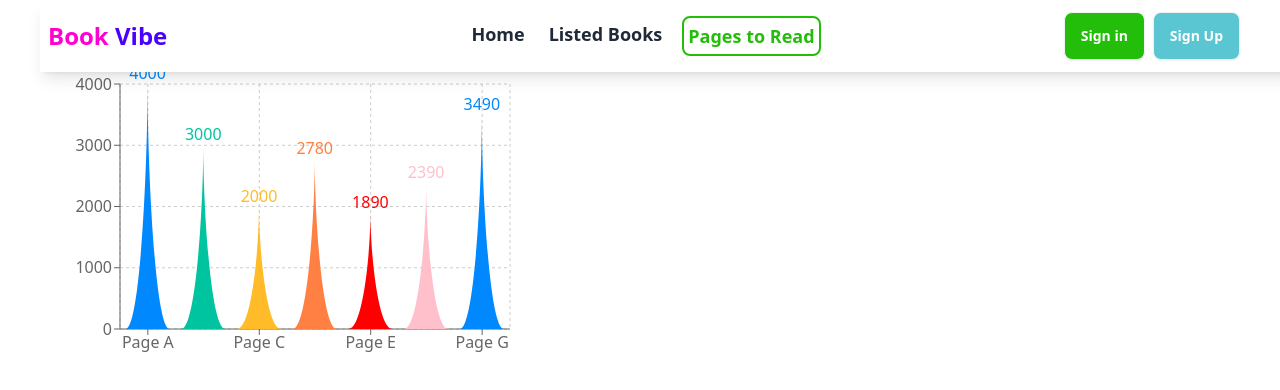
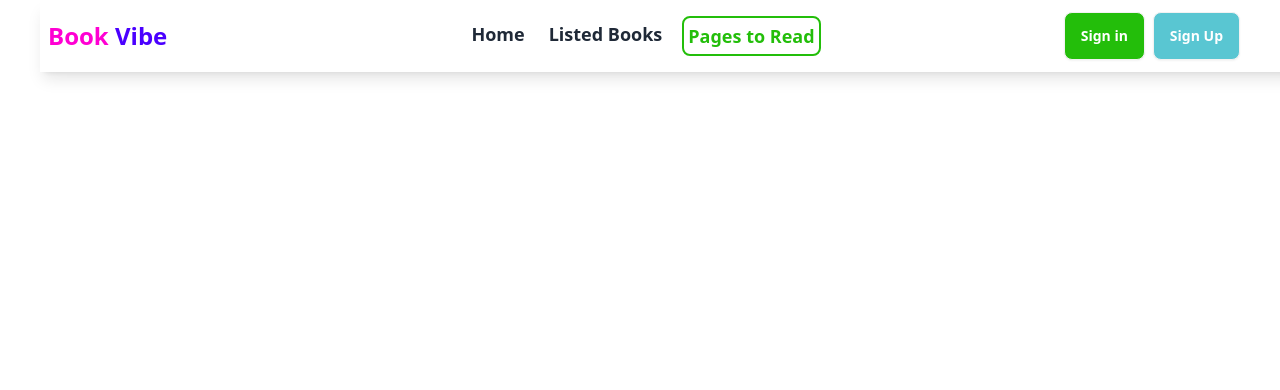
Before and after one commit to Mahedi-5g/assignment8, a React (Vite) app: page /readpage in a window 1280 px wide. Shown: the top 390 px of the page. Built offline with nearby package versions, Linux system fonts and the light colour scheme.

Commit message:
add-tostify

```diff
--- a/src/components/Pages/BookDetails.jsx
+++ b/src/components/Pages/BookDetails.jsx
@@ -3,9 +3,8 @@
 import { useLoaderData, useParams } from "react-router-dom";
 import { ToastContainer, toast } from 'react-toastify';
 import 'react-toastify/dist/ReactToastify.css';
-import { saveReadBook } from "../utility/LocalStoreg";
-import { saveWishBook } from "../utility/LocalStoreg2";
-
+import { saveReadBook, getStoredReadBook } from "../utility/LocalStoreg";
+import { saveWishBook, getStoredWishBook } from "../utility/LocalStoreg2";
 
 const BookDetails = () => {
     const books = useLoaderData();
@@ -14,20 +13,32 @@ const BookDetails = () => {
     const book = books.find(book => book.bookId === bookIdInit);
     console.log(book);
 
-    const handleRead = () =>{
-        saveReadBook(bookIdInit);
-        toast('Successfully added to read!');
+    const handleRead = () => {
+        const readBooks = getStoredReadBook();
+        if (readBooks.includes(bookIdInit)) {
+            toast.warn('This book has already been added to Read list!');
+        } else {
+            saveReadBook(bookIdInit);
+            toast('Successfully added to read!');
+        }
     }
 
+    const handleWish = () => {
+        const wishBooks = getStoredWishBook();
+        const readBooks = getStoredReadBook();
 
-    const handleWish = () => {
-        saveWishBook(bookIdInit);
-        toast('successfully added to wishlist!');
+        if (wishBooks.includes(bookIdInit)) {
+            toast.warn('This book has already been added to Wishlist!');
+        } else if (readBooks.includes(bookIdInit)) {
+            toast.error('This book has already been added to Read list. cannot be added to Wishlist!');
+        } else {
+            saveWishBook(bookIdInit);
+            toast('Successfully added to wishlist!');
+        }
     }
 
     return (
         <div>
-
             <section className="dark:bg-gray-100 dark:text-gray-800">
                 <div className="container flex flex-col justify-center items-center p-6 mx-auto sm:py-12  lg:flex-row">
                     <div className="flex items-center justify-center p-10 h-72 sm:h-80 lg:h-96 xl:h-112 2xl:h-128 ">
--- a/src/components/Pages/ListedBooks.jsx
+++ b/src/components/Pages/ListedBooks.jsx
@@ -33,6 +33,7 @@ const ListedBooks = () => {
 
                     <input type="radio" name="my_tabs_2" role="tab" className="tab text-xl font-semibold" aria-label="Wishlist Books" checked />
                     <div role="tabpanel" className="tab-content rounded-box p-6"><WishlistBooks></WishlistBooks></div>
+
                 </div>
             </div>
 
--- a/src/components/Pages/PagesToRead.jsx
+++ b/src/components/Pages/PagesToRead.jsx
@@ -1,57 +1,14 @@
 
 
-import React from 'react';
-import { BarChart, Bar, Cell, XAxis, YAxis, CartesianGrid } from 'recharts';
+const PagesToRead = () => {
+    const data =[
 
-const colors = ['#0088FE', '#00C49F', '#FFBB28', '#FF8042', 'red', 'pink'];
+    ]
+    return (
+        <div>
 
-const data = [
-    { name: 'Page A', uv: 4000, pv: 2400, amt: 2400 },
-    { name: 'Page B', uv: 3000, pv: 1398, amt: 2210 },
-    { name: 'Page C', uv: 2000, pv: 9800, amt: 2290 },
-    { name: 'Page D', uv: 2780, pv: 3908, amt: 2000 },
-    { name: 'Page E', uv: 1890, pv: 4800, amt: 2181 },
-    { name: 'Page F', uv: 2390, pv: 3800, amt: 2500 },
-    { name: 'Page G', uv: 3490, pv: 4300, amt: 2100 },
-];
-
-const getPath = (x, y, width, height) => {
-    return `M${x},${y + height}C${x + width / 3},${y + height} ${x + width / 2},${y + height / 3}
-            ${x + width / 2}, ${y}
-            C${x + width / 2},${y + height / 3} ${x + (2 * width) / 3},${y + height} ${x + width}, ${y + height}
-            Z`;
-};
-
-const TriangleBar = (props) => {
-    const { fill, x, y, width, height } = props;
-    return <path d={getPath(x, y, width, height)} stroke="none" fill={fill} />;
-};
-
-const PagesToRead = () => {
-    return (
-        <BarChart
-            width={500}
-            height={300}
-            data={data}
-            margin={{
-                top: 20,
-                right: 30,
-                left: 20,
-                bottom: 5,
-            }}
-        >
-            <CartesianGrid strokeDasharray="3 3" />
-            <XAxis dataKey="name" />
-            <YAxis />
-            <Bar dataKey="uv" fill="#8884d8" shape={<TriangleBar />} label={{ position: 'top' }}>
-                {data.map((entry, index) => (
-                    <Cell key={`cell-${index}`} fill={colors[index % colors.length]} />
-                ))}
-            </Bar>
-        </BarChart>
+        </div>
     );
 };
 
-PagesToRead.demoUrl = 'https://codesandbox.io/s/bar-chart-with-customized-shape-dusth';
-
 export default PagesToRead;
--- a/src/components/ReadBook.jsx
+++ b/src/components/ReadBook.jsx
@@ -1,3 +1,4 @@
+import { Link } from "react-router-dom";
 
 
 const ReadBook = ({ book }) => {
@@ -39,7 +40,7 @@ const ReadBook = ({ book }) => {
                         <div className="flex gap-5 pt-3">
                             <h2 className="text-base font-medium text-[#328EFF] bg-[#328EFF26] p-1 rounded-lg">{book.category}</h2>
                             <h3 className="text-base font-medium text-[#FFAC33] bg-[#FFAC3326] p-1 rounded-lg">Rating: <span className=""> {book.rating}</span></h3>
-                            <p  className="text-base font-medium text-white bg-[#23BE0A] p-1 rounded-lg">View Details</p>
+                            <Link to={`/book/${book.bookId}`}  className="text-base font-medium text-white bg-[#23BE0A] p-1 rounded-lg"><button>View Details</button></Link>
                         </div>
                     </div>
                 </div>
--- a/src/components/WishlistBook.jsx
+++ b/src/components/WishlistBook.jsx
@@ -1,3 +1,4 @@
+import { Link } from "react-router-dom";
 
 
 const WishlistBook = ({ book }) => {
@@ -39,7 +40,7 @@ const WishlistBook = ({ book }) => {
                         <div className="flex gap-5 pt-3">
                             <h2 className="text-base font-medium text-[#328EFF] bg-[#328EFF26] p-1 rounded-lg">{book.category}</h2>
                             <h3 className="text-base font-medium text-[#FFAC33] bg-[#FFAC3326] p-1 rounded-lg">Rating: <span className=""> {book.rating}</span></h3>
-                            <p className="text-base font-medium text-white bg-[#23BE0A] p-1 rounded-lg">View Details</p>
+                            <Link to={`/book/${book.bookId}`} className="text-base font-medium text-white bg-[#23BE0A] p-1 rounded-lg"><button>View Details</button> </Link>
                         </div>
                     </div>
                 </div>
```
Also changed, not shown: src/components/utility/LocalStoreg.js (line endings or trailing spaces).
